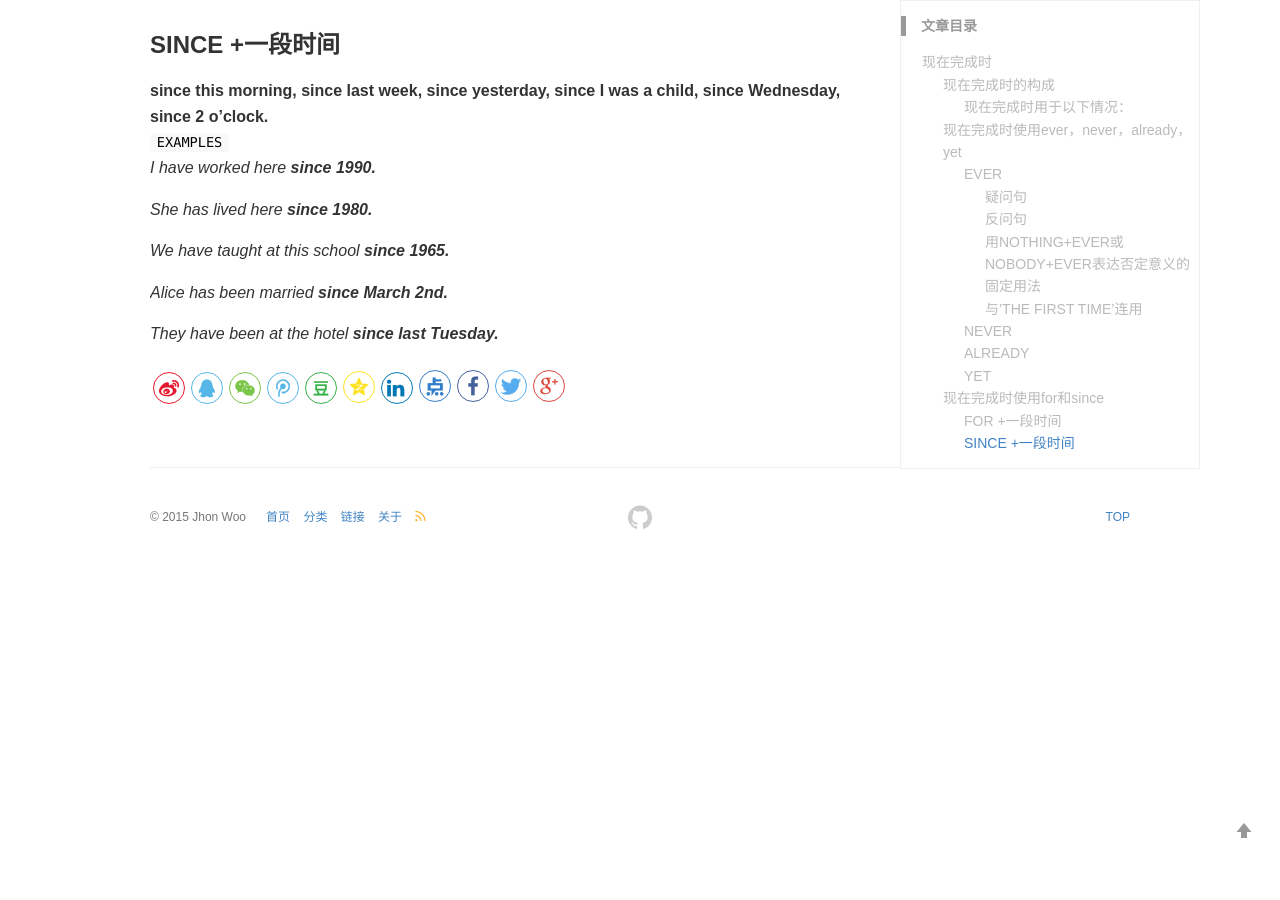
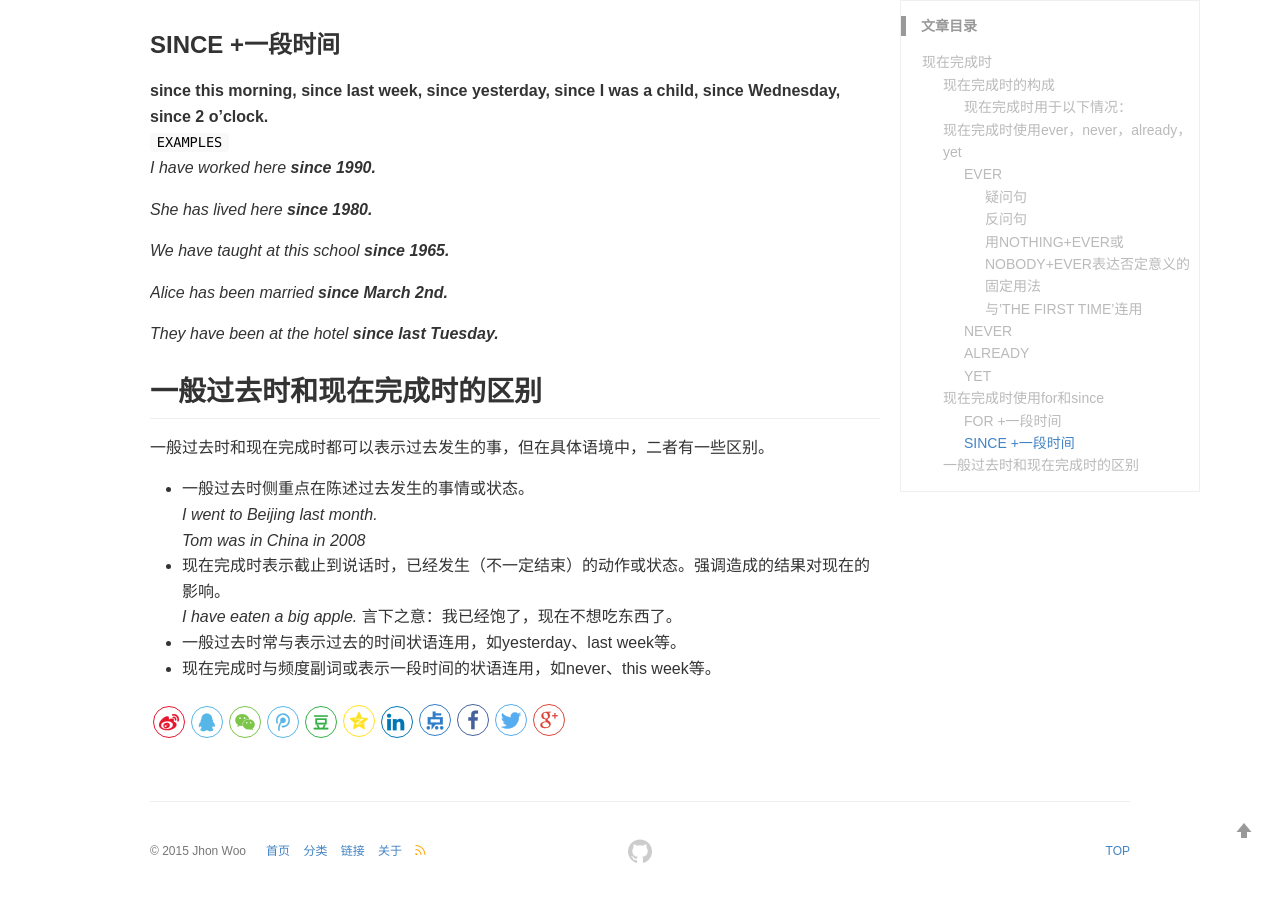
Before and after one commit to JorinEdu/JorinEdu.github.io, a Jekyll site: the page built from _posts/2019-1-18-Present-Perfect-Tense.md, in a window 1280 px wide and 900 px high, scrolled down 3338 px. Built offline with Jekyll 4.4.1, drawn with Linux system fonts in a browser that asks for light colours; comment, search, counter and statistics services are not loaded; before the commit the page ends 3904 px from its top, so only the background shows below that.

Commit message:
Update 2019-1-18-Present-Perfect-Tense.md

```diff
--- a/_posts/2019-1-18-Present-Perfect-Tense.md
+++ b/_posts/2019-1-18-Present-Perfect-Tense.md
@@ -124,3 +124,13 @@ Since只能用于完成时，而for还可以用于一般过去时。
 *Alice has been married **since March 2nd.***
 
 *They have been at the hotel **since last Tuesday.***
+
+## 一般过去时和现在完成时的区别
+一般过去时和现在完成时都可以表示过去发生的事，但在具体语境中，二者有一些区别。
+* 一般过去时侧重点在陈述过去发生的事情或状态。
+*I went to Beijing last month.*
+*Tom was in China in 2008*
+* 现在完成时表示截止到说话时，已经发生（不一定结束）的动作或状态。强调造成的结果对现在的影响。
+*I have eaten a big apple.* 言下之意：我已经饱了，现在不想吃东西了。
+* 一般过去时常与表示过去的时间状语连用，如yesterday、last week等。
+* 现在完成时与频度副词或表示一段时间的状语连用，如never、this week等。
```
